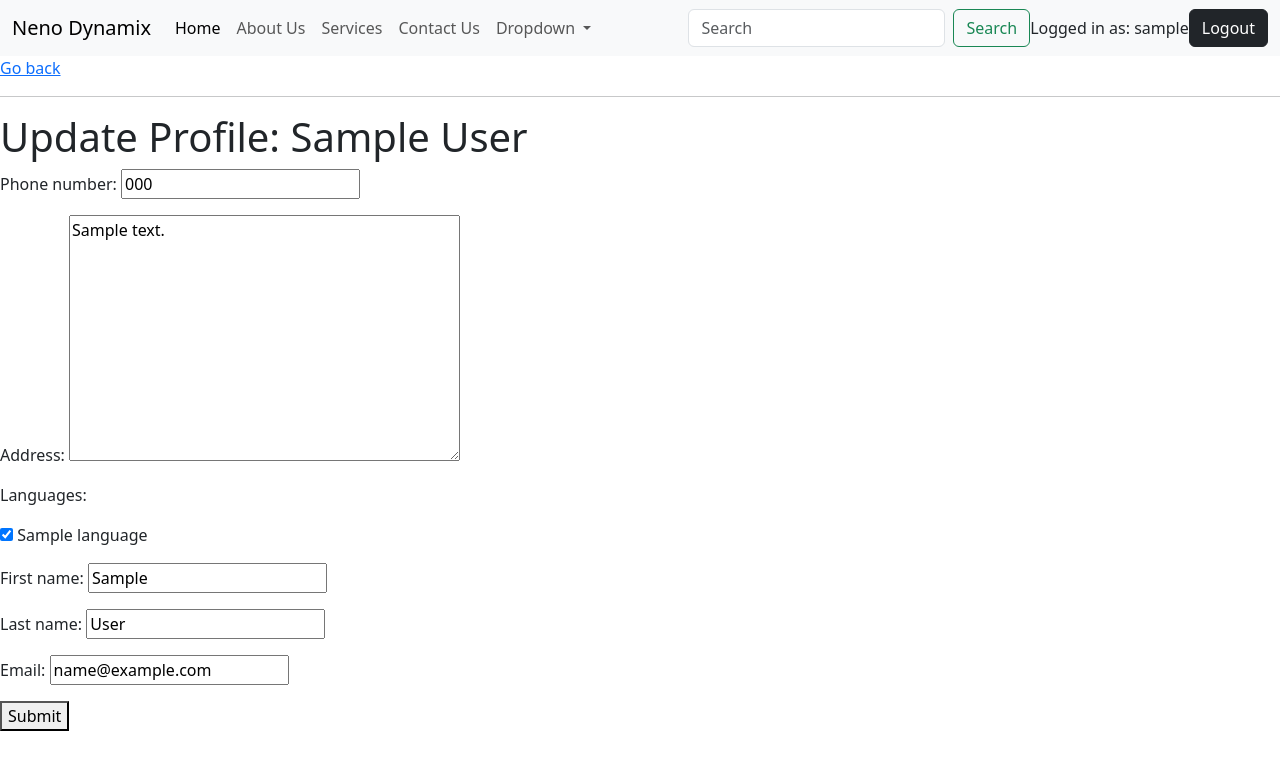
After one commit to LeavesEatingCow/Neno_Dynamix, a Django app: page /interpreters/1/update/ in a window 1280 px wide. The commit adds this page. Shown: the top 770 px of the page. Run offline with Django 5.2, Linux system fonts and the light colour scheme; a user stored in the database is signed in; tables that the repository leaves empty hold one stand-in row (values such as "Sample post").

Commit message:
Added Language Model and language field to Interpreters

```diff
--- a/backend/backend/settings.py
+++ b/backend/backend/settings.py
@@ -138,5 +138,5 @@ DEFAULT_AUTO_FIELD = "django.db.models.BigAutoField"
 
 AUTH_USER_MODEL = "core.User"
 EMAIL_BACKEND = "django.core.mail.backends.console.EmailBackend"
-LOGIN_REDIRECT_URL = "/api/jobs"
+LOGIN_REDIRECT_URL = "/jobs"
 LOGIN_URL = "/login"
--- a/backend/backend/urls.py
+++ b/backend/backend/urls.py
@@ -20,7 +20,6 @@ from django.conf.urls.static import static
 from django.contrib import admin
 from django.urls import path, include
 from core.views import LandingPageView
-from client.views import ClientSignupView
 
 urlpatterns = [
     path("admin/", admin.site.urls),
--- a/backend/interpreters/admin.py
+++ b/backend/interpreters/admin.py
@@ -1,5 +1,6 @@
 from django.contrib import admin
-from .models import Interpreter
+from .models import Interpreter, Language
 
 # Register your models here.
 admin.site.register(Interpreter)
+admin.site.register(Language)
--- a/backend/interpreters/forms.py
+++ b/backend/interpreters/forms.py
@@ -1,12 +1,14 @@
 from django import forms
 from django.contrib.auth.forms import UserCreationForm
-from core.models import User
-from .models import Interpreter
+from django.contrib.auth import get_user_model
+from .models import Interpreter, Language
 
+User = get_user_model()
 class InterpreterCreationForm(UserCreationForm):
     address = forms.CharField(widget=forms.Textarea)
     phone_number = forms.CharField(max_length=15)
     ssn = forms.CharField(max_length=15, required=False)
+    languages = forms.ModelMultipleChoiceField(queryset=Language.objects.all(), widget=forms.CheckboxSelectMultiple)
 
     class Meta:
         model = User
@@ -24,4 +26,33 @@ class InterpreterCreationForm(UserCreationForm):
                 ssn=self.cleaned_data['ssn']
             )
             interpreter.save()
+            interpreter.languages.set(self.cleaned_data['languages'])
         return user
+
+
+class InterpreterProfileForm(forms.ModelForm):
+    first_name = forms.CharField(max_length=30)
+    last_name = forms.CharField(max_length=30)
+    email = forms.EmailField()
+    languages = forms.ModelMultipleChoiceField(queryset=Language.objects.all(), widget=forms.CheckboxSelectMultiple)
+
+    class Meta:
+        model = Interpreter
+        fields = ['phone_number', 'address', 'languages']
+
+    def __init__(self, *args, **kwargs):
+        super().__init__(*args, **kwargs)
+        self.fields['first_name'].initial = self.instance.user.first_name
+        self.fields['last_name'].initial = self.instance.user.last_name
+        self.fields['email'].initial = self.instance.user.email
+
+    def save(self, commit=True):
+        interpreter = super().save(commit=False)
+        interpreter.user.first_name = self.cleaned_data['first_name']
+        interpreter.user.last_name = self.cleaned_data['last_name']
+        interpreter.user.email = self.cleaned_data['email']
+        if commit:
+            interpreter.user.save()
+            interpreter.save()
+            self.save_m2m()
+        return interpreter
--- a/backend/interpreters/models.py
+++ b/backend/interpreters/models.py
@@ -8,6 +8,7 @@ class Interpreter(models.Model):
     # email =  models.EmailField()
     address =  models.TextField()
     ssn = models.CharField(max_length=11)
+    languages = models.ManyToManyField('Language', related_name='interpreters')
 
     def accept_job(self):
         pass
@@ -19,4 +20,10 @@ class Interpreter(models.Model):
         pass
 
     def __str__(self) -> str:
-        return f'{self.first_name} {self.last_name}'
+        return f'{self.user.first_name} {self.user.last_name}'
+
+class Language(models.Model):
+    name = models.CharField(max_length=100, unique=True)
+
+    def __str__(self):
+        return self.name
--- a/backend/interpreters/templates/interpreters/interpreter_list.html
+++ b/backend/interpreters/templates/interpreters/interpreter_list.html
@@ -5,8 +5,7 @@
     <h1>This is all of our interpreters </h1>
     {% for interpreter in interpreters %}
         <div class="interpreter">
-            {{ interpreter }}
-        </div>
+            <a href="{% url 'interpreters:interpreter-detail' interpreter.pk %}"> {{ interpreter }} </a>
     {% endfor %}
 
 {% endblock %}
--- /dev/null
+++ b/backend/interpreters/templates/interpreters/interpreter_update.html
@@ -0,0 +1,13 @@
+{% extends "base.html" %}
+
+{% block content %}
+    <a href="{% url 'interpreters:interpreter-detail' user.interpreter.pk %}"> Go back </a>
+    <hr/>
+    <h1> Update Profile: {{ interpreter.user.first_name }} {{ interpreter.user.last_name }}</h1>
+    <form method="post">
+        {% csrf_token %}
+        {{ form.as_p }}
+        <button type="submit">Submit</button>
+    </form>
+
+{% endblock %}
--- a/backend/interpreters/urls.py
+++ b/backend/interpreters/urls.py
@@ -1,6 +1,8 @@
 from django.urls import path
-from .views import InterpreterListView, InterpreterSignupView
+from .views import InterpreterListView, InterpreterSignupView, InterpreterDetailView, InterpreterUpdateView
 urlpatterns = [
-    path('', InterpreterListView.as_view(), name='interpreters'),
-    path('signup/', InterpreterSignupView.as_view(), name='signup')
+    path('', InterpreterListView.as_view(), name='interpreter-list'),
+    path('signup/', InterpreterSignupView.as_view(), name='signup'),
+    path('<int:pk>/', InterpreterDetailView.as_view(), name="interpreter-detail"),
+    path('<int:pk>/update/', InterpreterUpdateView.as_view(), name="interpreter-update"),
 ]
--- a/backend/interpreters/views.py
+++ b/backend/interpreters/views.py
@@ -1,8 +1,8 @@
-from django.shortcuts import render, reverse
+from django.shortcuts import render, reverse, get_object_or_404
 from django.views import generic
 from django.contrib.auth.mixins import LoginRequiredMixin
 from .models import Interpreter
-from .forms import InterpreterCreationForm
+from .forms import InterpreterCreationForm, InterpreterProfileForm
 # Create your views here.
 class InterpreterListView(LoginRequiredMixin, generic.ListView):
     template_name = "interpreters/interpreter_list.html"
@@ -17,3 +17,19 @@ class InterpreterSignupView(generic.CreateView):
 
     def get_success_url(self) -> str:
         return reverse("login")
+
+# Go to Profile Page
+class InterpreterDetailView(LoginRequiredMixin, generic.DetailView):
+    template_name = "interpreters/interpreter_detail.html"
+    context_object_name = "interpreter"
+    def get_object(self):
+        interpreter = get_object_or_404(Interpreter, user=self.request.user)
+        return interpreter
+
+class InterpreterUpdateView(LoginRequiredMixin, generic.UpdateView):
+    template_name = "interpreters/interpreter_update.html"
+    form_class = InterpreterProfileForm
+    queryset = Interpreter.objects.all()
+
+    def get_success_url(self) -> str:
+        return reverse("jobs:job-list")
--- a/backend/jobs/views.py
+++ b/backend/jobs/views.py
@@ -62,7 +62,7 @@ def job_create(request):
 
         if form.is_valid():
             form.save()
-            return redirect("/api/jobs/")
+            return redirect("/jobs/")
 
         else:
             print("Invalid Form")
@@ -89,7 +89,7 @@ def job_update(request, pk):
 
         if form.is_valid():
             form.save()
-            return redirect("/api/jobs/")
+            return redirect("/jobs/")
 
         else:
             print("Invalid Form")
@@ -112,7 +112,7 @@ class JobDeleteView(LoginRequiredMixin, DeleteView):
 def job_delete(request, pk):
     job = Job.objects.get(id=pk)
     job.delete()
-    return redirect("/api/jobs/")
+    return redirect("/jobs/")
 
 # def job_update(request, pk):
 #     job = Job.objects.get(id=pk)
```
Also changed, not shown: backend/interpreters/templates/interpreters/interpreter_detail.html (added, +12 -0 lines), backend/interpreters/migrations/0003_language_interpreter_languages.py (added).
